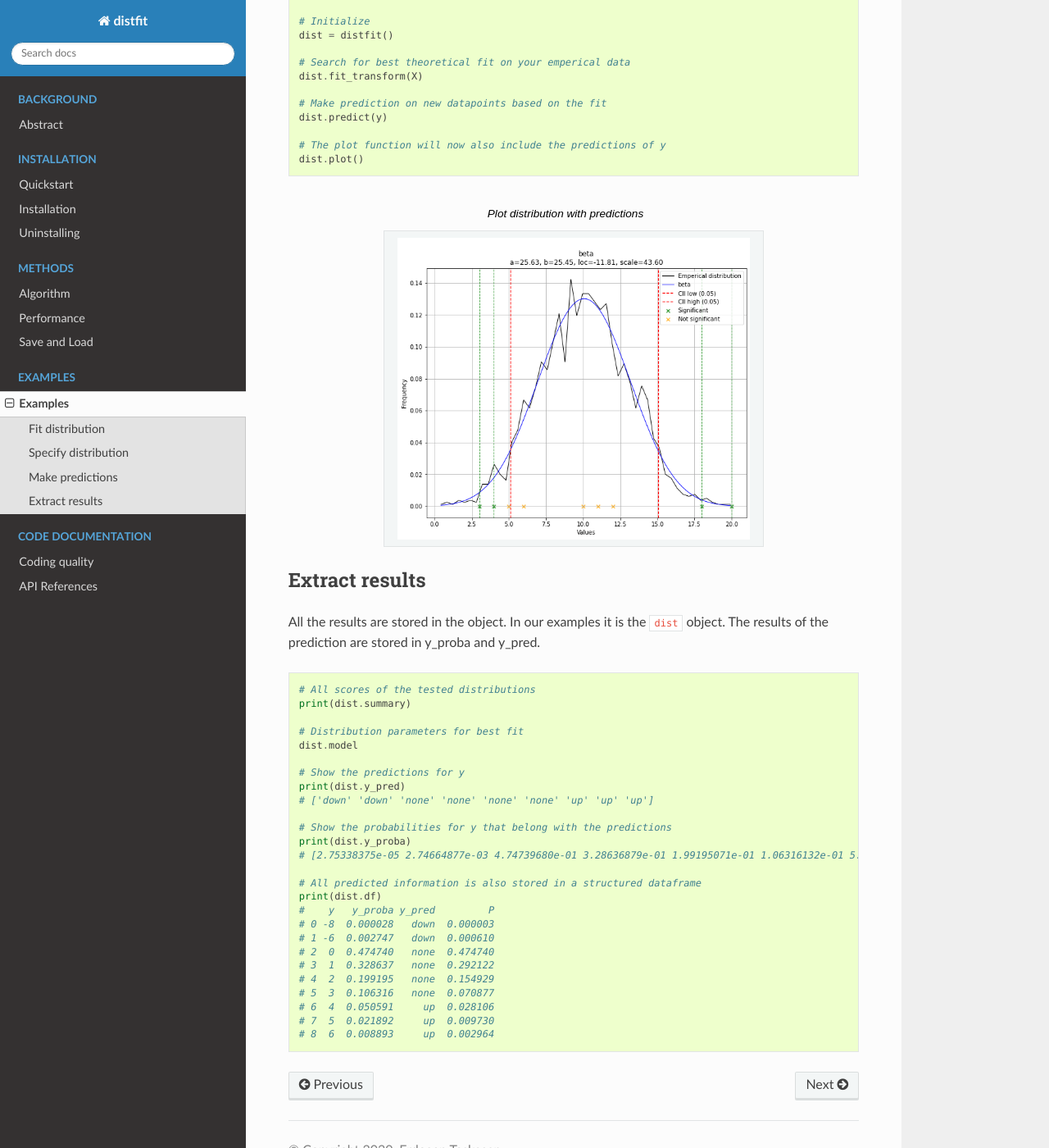
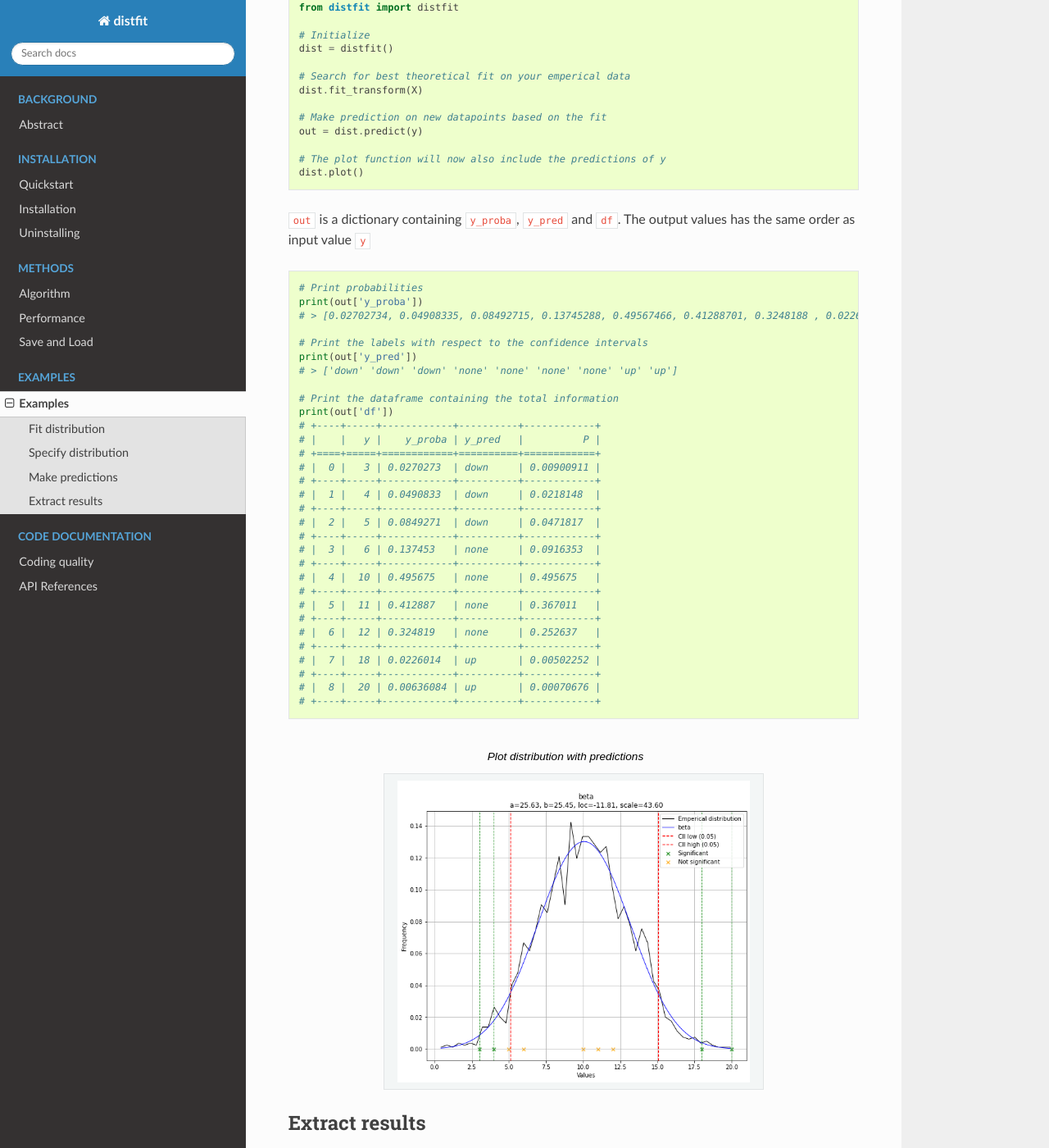
Before and after one commit to erdogant/distfit, a Sphinx documentation site: the page built from docs/source/Examples.rst, in a window 1280 px wide and 1400 px high, scrolled down 2326 px. Shown: the whole window at 82% size. Built offline with Sphinx 7.4.7 and the Read the Docs theme 2.0.0, drawn with Linux system fonts in a browser that asks for light colours; some of the changed text lies outside the part shown.

Commit message:
update sphnix pages about output variables

```diff
--- a/docs/source/Examples.rst
+++ b/docs/source/Examples.rst
@@ -101,10 +102,47 @@ outside the confidence interval but not marked as significant. See section Algor
     dist.fit_transform(X)
 
     # Make prediction on new datapoints based on the fit
-    dist.predict(y)
+    out = dist.predict(y)
 
     # The plot function will now also include the predictions of y
     dist.plot()
+
+``out`` is a dictionary containing ``y_proba``, ``y_pred`` and ``df``.
+The output values has the same order as input value ``y``
+
+.. code:: python
+
+    # Print probabilities
+    print(out['y_proba'])
+    # > [0.02702734, 0.04908335, 0.08492715, 0.13745288, 0.49567466, 0.41288701, 0.3248188 , 0.02260135, 0.00636084]
+
+    # Print the labels with respect to the confidence intervals
+    print(out['y_pred'])
+    # > ['down' 'down' 'down' 'none' 'none' 'none' 'none' 'up' 'up']
+
+    # Print the dataframe containing the total information
+    print(out['df'])
+    # +----+-----+------------+----------+------------+
+    # |    |   y |    y_proba | y_pred   |          P |
+    # +====+=====+============+==========+============+
+    # |  0 |   3 | 0.0270273  | down     | 0.00900911 |
+    # +----+-----+------------+----------+------------+
+    # |  1 |   4 | 0.0490833  | down     | 0.0218148  |
+    # +----+-----+------------+----------+------------+
+    # |  2 |   5 | 0.0849271  | down     | 0.0471817  |
+    # +----+-----+------------+----------+------------+
+    # |  3 |   6 | 0.137453   | none     | 0.0916353  |
+    # +----+-----+------------+----------+------------+
+    # |  4 |  10 | 0.495675   | none     | 0.495675   |
+    # +----+-----+------------+----------+------------+
+    # |  5 |  11 | 0.412887   | none     | 0.367011   |
+    # +----+-----+------------+----------+------------+
+    # |  6 |  12 | 0.324819   | none     | 0.252637   |
+    # +----+-----+------------+----------+------------+
+    # |  7 |  18 | 0.0226014  | up       | 0.00502252 |
+    # +----+-----+------------+----------+------------+
+    # |  8 |  20 | 0.00636084 | up       | 0.00070676 |
+    # +----+-----+------------+----------+------------+
 
 
 .. |fig1b| image:: ../figs/example_fig1b.png
@@ -121,8 +159,9 @@ outside the confidence interval but not marked as significant. See section Algor
 Extract results
 --------------------------------------------------
 
-All the results are stored in the object. In our examples it is the ``dist`` object.
-The results of the prediction are stored in y_proba and y_pred.
+In the previous example, we showed that the output can be captured ``results`` and ``out`` but the results are also stored in the object itself.
+In our examples it is the ``dist`` object.
+The same variable names are used;  ``y_proba``, ``y_pred`` and ``df``.
 
 
 .. code:: python
@@ -143,13 +182,24 @@ The results of the prediction are stored in y_proba and y_pred.
 
     # All predicted information is also stored in a structured dataframe
     print(dist.df)
-    #    y   y_proba y_pred         P
-    # 0 -8  0.000028   down  0.000003
-    # 1 -6  0.002747   down  0.000610
-    # 2  0  0.474740   none  0.474740
-    # 3  1  0.328637   none  0.292122
-    # 4  2  0.199195   none  0.154929
-    # 5  3  0.106316   none  0.070877
-    # 6  4  0.050591     up  0.028106
-    # 7  5  0.021892     up  0.009730
-    # 8  6  0.008893     up  0.002964
+    # +----+-----+------------+----------+------------+
+    # |    |   y |    y_proba | y_pred   |          P |
+    # +====+=====+============+==========+============+
+    # |  0 |   3 | 0.0270273  | down     | 0.00900911 |
+    # +----+-----+------------+----------+------------+
+    # |  1 |   4 | 0.0490833  | down     | 0.0218148  |
+    # +----+-----+------------+----------+------------+
+    # |  2 |   5 | 0.0849271  | down     | 0.0471817  |
+    # +----+-----+------------+----------+------------+
+    # |  3 |   6 | 0.137453   | none     | 0.0916353  |
+    # +----+-----+------------+----------+------------+
+    # |  4 |  10 | 0.495675   | none     | 0.495675   |
+    # +----+-----+------------+----------+------------+
+    # |  5 |  11 | 0.412887   | none     | 0.367011   |
+    # +----+-----+------------+----------+------------+
+    # |  6 |  12 | 0.324819   | none     | 0.252637   |
+    # +----+-----+------------+----------+------------+
+    # |  7 |  18 | 0.0226014  | up       | 0.00502252 |
+    # +----+-----+------------+----------+------------+
+    # |  8 |  20 | 0.00636084 | up       | 0.00070676 |
+    # +----+-----+------------+----------+------------+
--- a/docs/source/Save and Load.rst
+++ b/docs/source/Save and Load.rst
@@ -28,13 +28,13 @@ Saving a learned model can be done using the function :func:`distfit.save`:
     dist.predict(y)
 
     # Save model
-    distfit.save('my_first_model.pkl')
+    dist.save('my_first_model.pkl')
 
 
 Loading
 ----------------------
 
-Loading a learned model can be done using the function :func:`distfit.load`:
+Loading a learned model can be done using the function :func:`dist.load`:
 
 .. code:: python
 
```
Also changed, not shown: other parts of docs/source/Examples.rst (+3 -2 lines), 1 other file.
